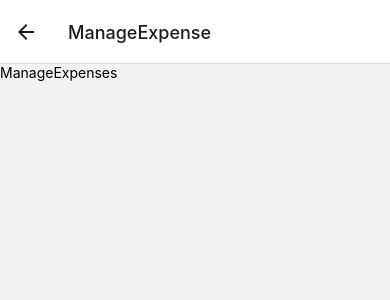
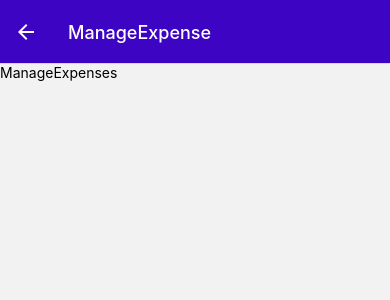
Before and after one commit to Facuscar/expenses-app, a React Native app: screen /ManageExpense in a window 390 px wide. Shown: the top 300 px of the page. Built offline with nearby package versions, Linux system fonts and the light colour scheme.

Commit message:
Styling expense management screen

```diff
--- a/App.js
+++ b/App.js
@@ -61,13 +61,18 @@ export default function App() {
     <>
       <StatusBar style="auto" />
       <NavigationContainer>
-        <Stack.Navigator>
+        <Stack.Navigator screenOptions={{
+          headerStyle: {
+            backgroundColor: GlobalStyles.colors.primary500,
+          },
+          headerTintColor: 'white',
+        }}>
           <Stack.Screen
             name='ExpensesOverview'
             component={ExpensesOverview}
             options={{ headerShown: false }}
           />
-          <Stack.Screen name='ManageExpense' component={ManageExpensesScreen} />
+          <Stack.Screen name='ManageExpense' component={ManageExpensesScreen} options={{ presentation: 'modal' }} />
         </Stack.Navigator>
       </NavigationContainer>
     </>
```
